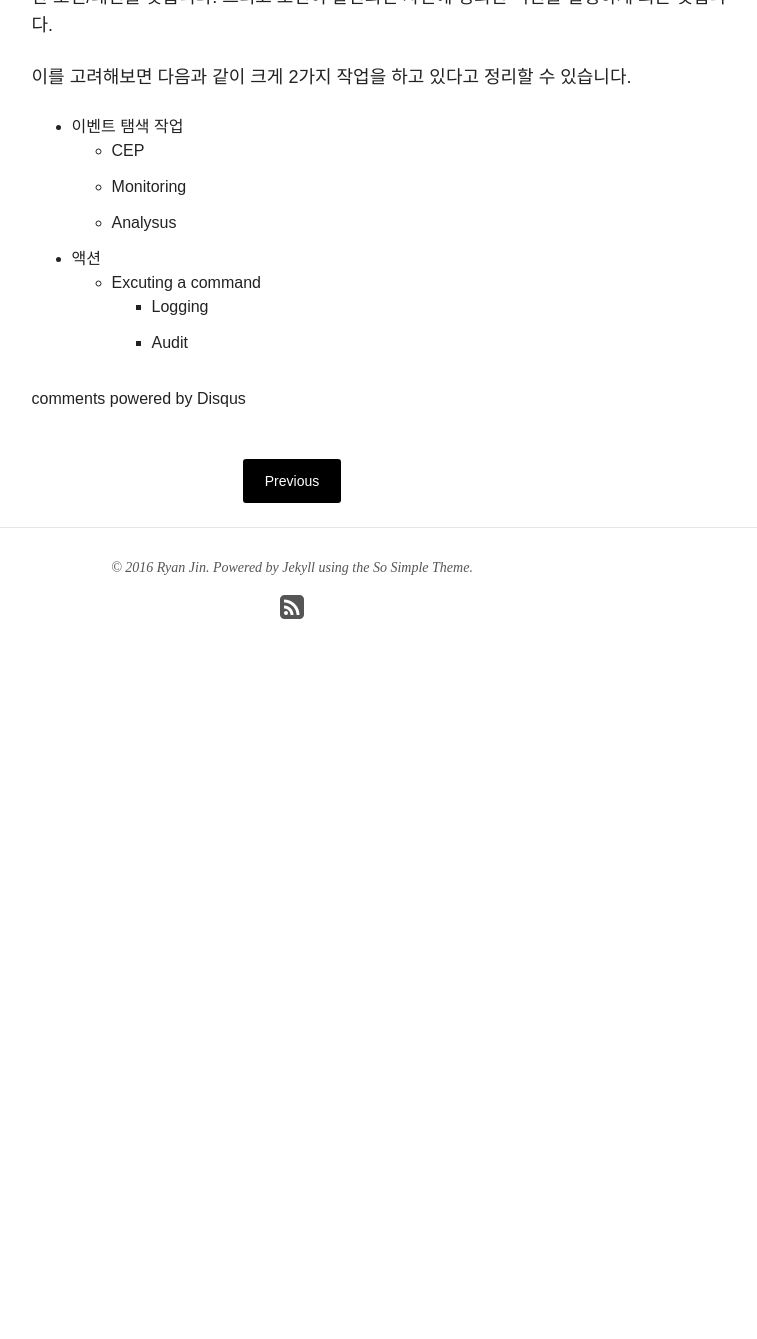
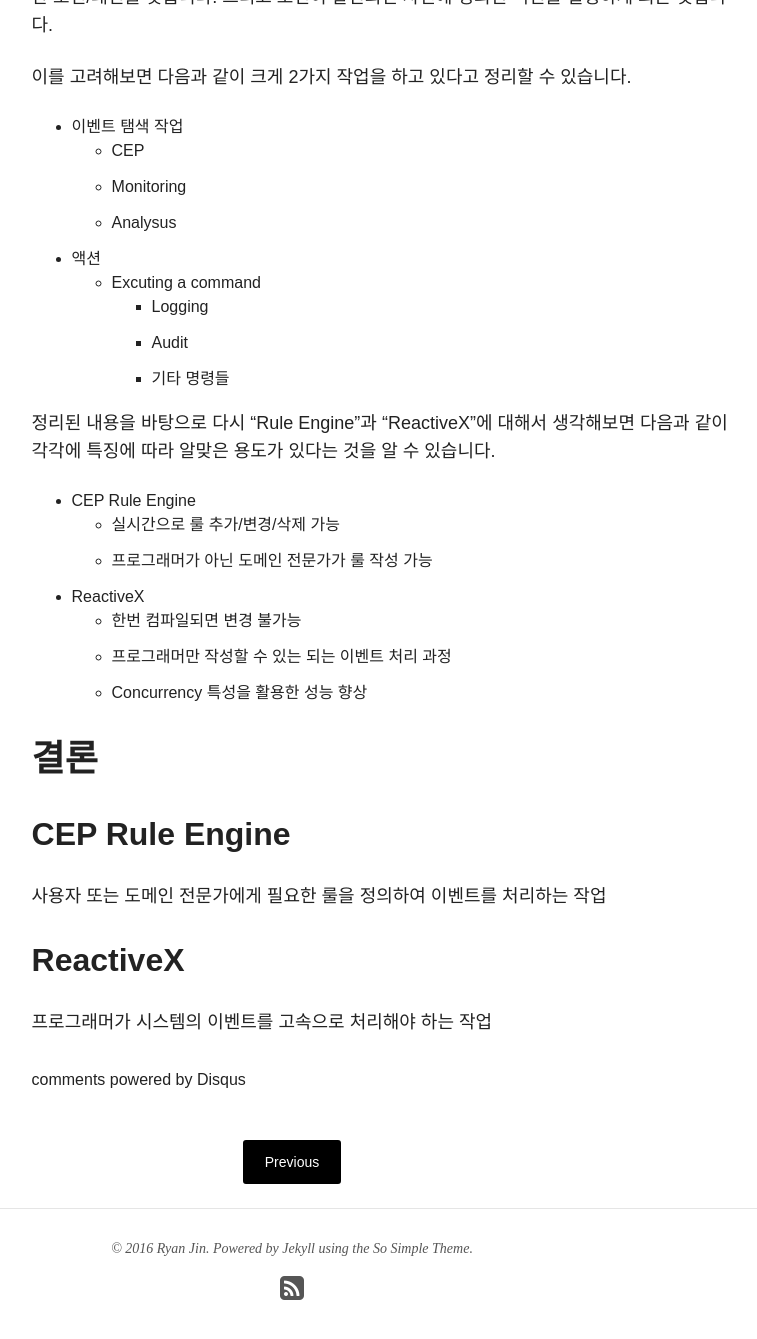
Before and after one commit to atinjin/atinjin.github.com, a Jekyll site: the page built from _posts/2016-05-31-why-reactive.md, in a window 1280 px wide and 1400 px high, scrolled down 1306 px. Shown: the top 1339 px of the window, without its empty margins (348-1105 px from the left). Built offline with Jekyll 4.4.1, drawn with Linux system fonts in a browser that asks for light colours; nearby versions of some CDN libraries; comment, search, counter and statistics services are not loaded; before the commit the page ends 2025 px from its top, so only the background shows below that.

Commit message:
why reactiveX

```diff
--- a/_posts/2016-05-31-why-reactive.md
+++ b/_posts/2016-05-31-why-reactive.md
@@ -38,3 +38,24 @@ date: 2016-05-31T17:40:26+09:00
     + Excuting a command
         * Logging
         * Audit
+        * 기타 명령들
+
+정리된 내용을 바탕으로 다시 "Rule Engine"과 "ReactiveX"에 대해서 생각해보면 다음과 같이 각각에 특징에 따라 알맞은 용도가 있다는 것을 알 수 있습니다.
+
+- CEP Rule Engine
+    + 실시간으로 룰 추가/변경/삭제 가능
+    + 프로그래머가 아닌 도메인 전문가가 룰 작성 가능
+- ReactiveX
+    + 한번 컴파일되면 변경 불가능
+    + 프로그래머만 작성할 수 있는 되는 이벤트 처리 과정
+    + Concurrency 특성을 활용한 성능 향상
+
+# 결론
+
+## CEP Rule Engine
+
+사용자 또는 도메인 전문가에게 필요한 룰을 정의하여 이벤트를 처리하는 작업
+
+## ReactiveX
+
+프로그래머가 시스템의 이벤트를 고속으로 처리해야 하는 작업
```
